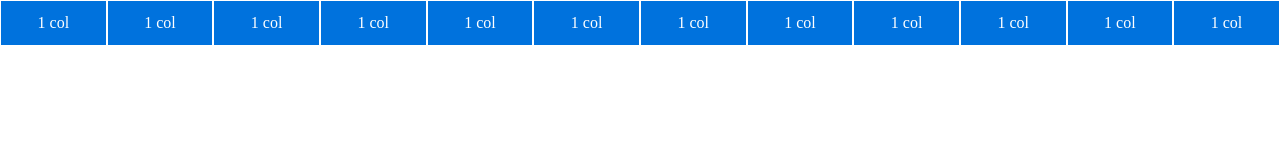
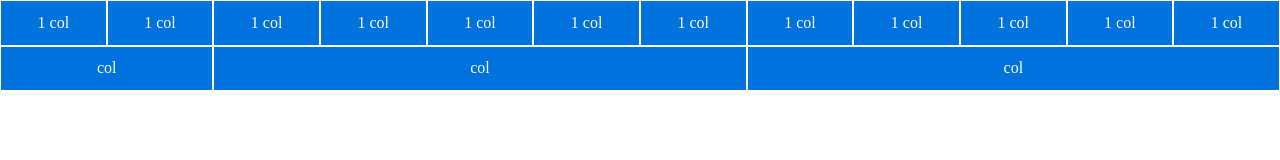
Before and after one commit to francescotroiano98/html-css-12bool, a plain HTML site: page index.html in a window 1280 px wide. Drawn offline with Linux system fonts and the light colour scheme.

Commit message:
done 2° Row

```diff
--- a/index.html
+++ b/index.html
@@ -54,6 +54,24 @@
                 </div>
 
             </div>
+            <div class="row">
+                <div class="col-2">
+                    <div class="col">
+                        col
+                    </div>
+                </div>
+                <div class="col-5">
+                    <div class="col">
+                        col
+                    </div>
+                </div>
+                <div class="col-5">
+                    <div class="col">
+                        col
+                    </div>
+                </div>
+
+            </div>
 
         </div>
 
```
